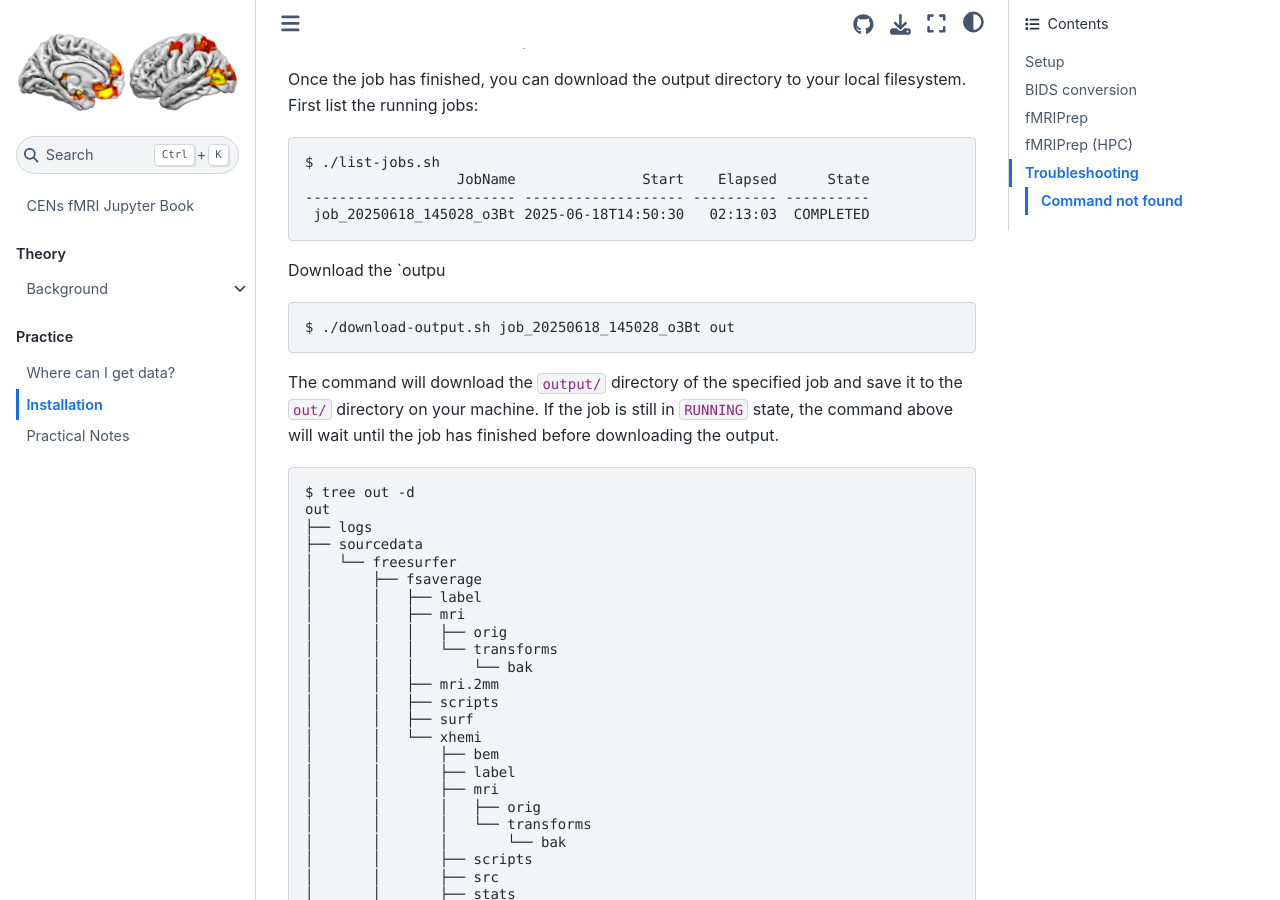
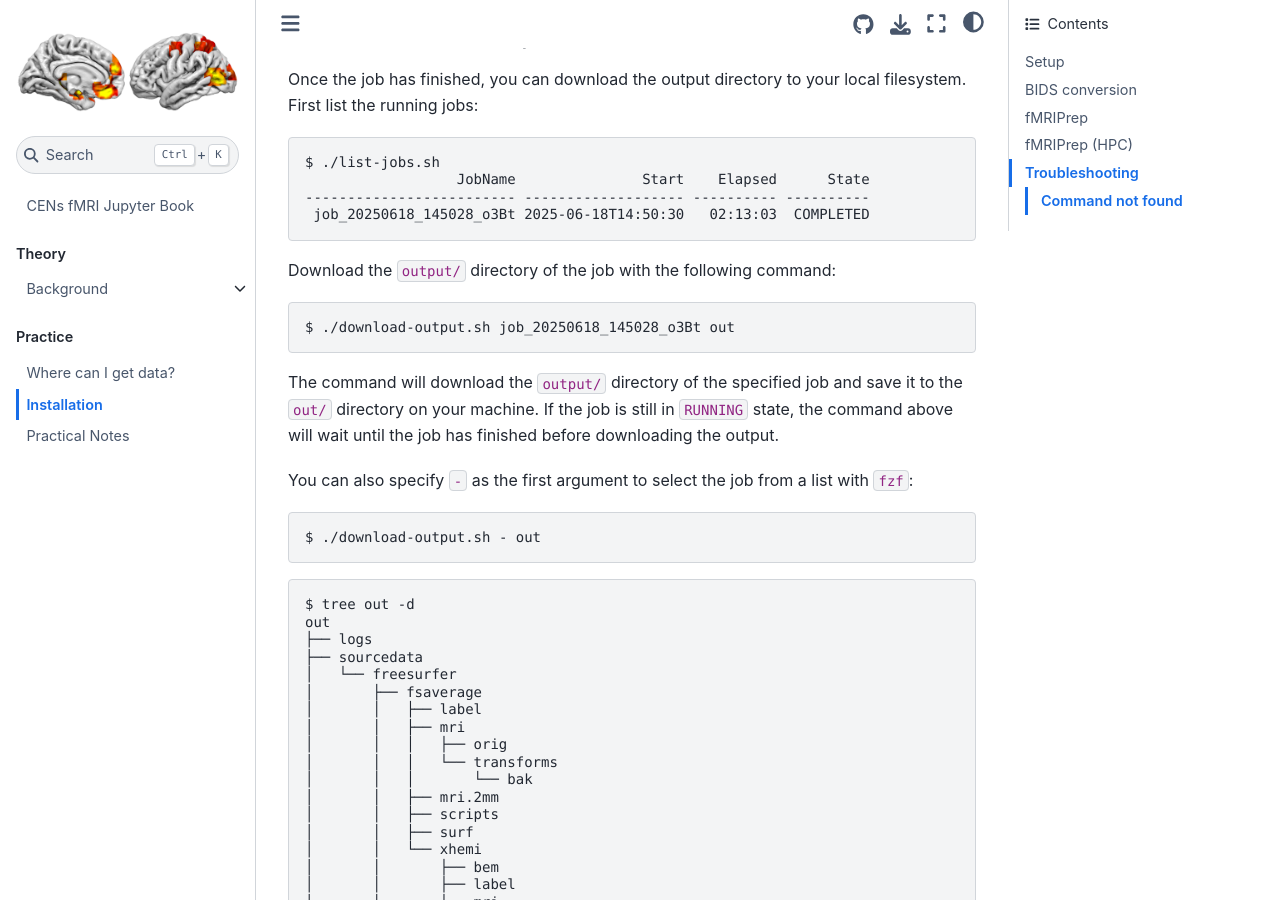
Before and after one commit to CENsBonn/fMRI, a Jupyter Book: the page built from installation.md, in a window 1280 px wide and 900 px high, scrolled down 7841 px. Built offline with Jupyter Book 1.0.4 settings and Sphinx 7.4.7 and the Sphinx Book theme 1.1.4, drawn with Linux system fonts in a browser that asks for light colours.

Commit message:
docs: Document downloading the output directory

````diff
--- a/installation.md
+++ b/installation.md
@@ -425,7 +425,7 @@ $ ./list-jobs.sh
  job_20250618_145028_o3Bt 2025-06-18T14:50:30   02:13:03  COMPLETED
 ```
 
-Download the `outpu
+Download the `output/` directory of the job with the following command:
 
 ```console
 $ ./download-output.sh job_20250618_145028_o3Bt out
@@ -435,6 +435,13 @@ The command will download the `output/` directory of the specified job and save
 it to the `out/` directory on your machine.
 If the job is still in `RUNNING` state, the command above will wait until the
 job has finished before downloading the output.
+
+You can also specify `-` as the first argument to select the job from a list
+with `fzf`:
+
+```console
+$ ./download-output.sh - out
+```
 
 ```console
 $ tree out -d
````
